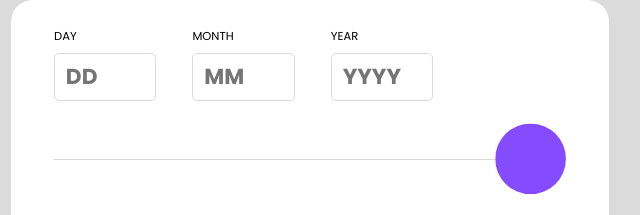
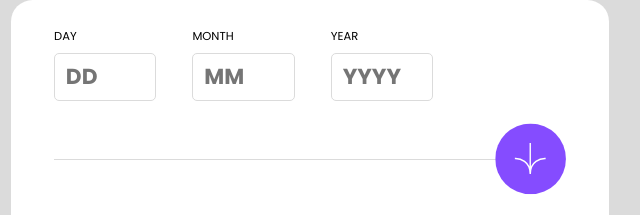
Before and after one commit to sgnsyn/age-caculator, a plain HTML site: page index.html in a window 1280 px wide. Shown: the part 148-363 px from the top of the page, 330-970 px from the left. Drawn offline with Linux system fonts and the light colour scheme; the site is published under a folder, as on GitHub Pages, so addresses that start at the root find nothing.

Commit message:
Update style.css

```diff
--- a/style.css
+++ b/style.css
@@ -105,7 +105,7 @@ input:hover {
   width: var(--height-width);
   border-radius: 50%;
   background-color: var(--Purple);
-  background-image: url(/assets/images/icon-arrow.svg);
+  background-image: url(./assets/images/icon-arrow.svg);
   background-position: center center;
   background-repeat: no-repeat;
   border: none;
```
